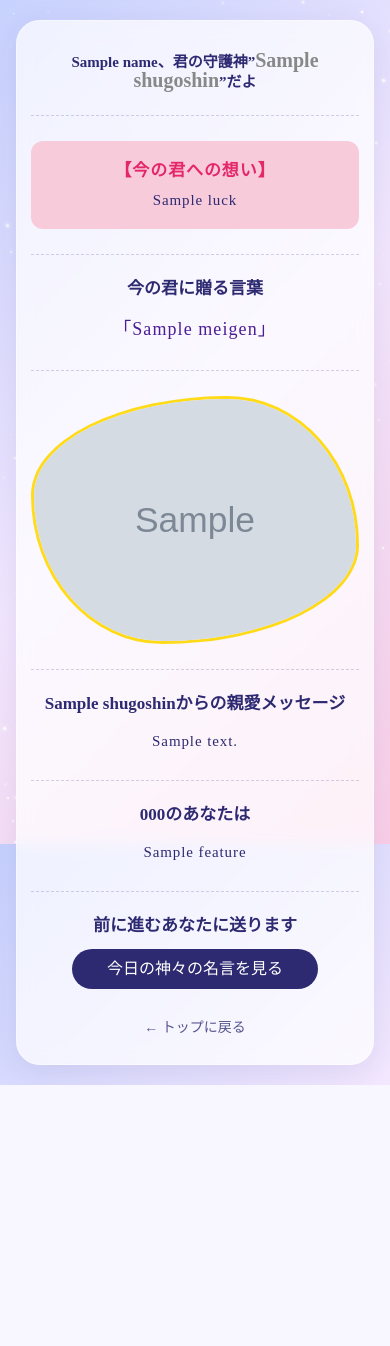
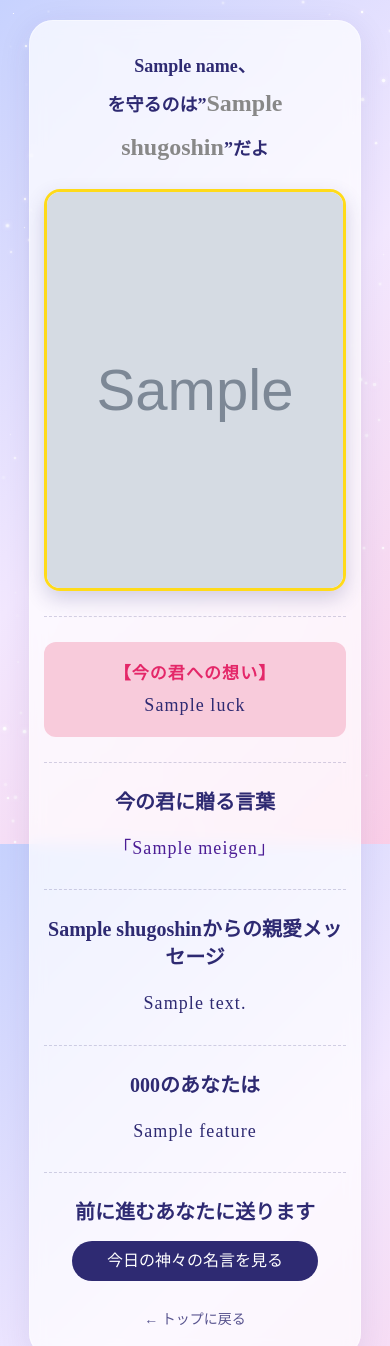
Before and after one commit to mo3-max/fortune-app, a Flask app: template templates/result.html in a window 390 px wide. Shown: the top 1346 px of the page. Before the commit the page ends 1085 px from the top, so only its background shows below. Run offline with Flask 3, Linux system fonts and the light colour scheme; the template is opened without the code that fills it: most values are stand-ins (such as "Sample title", 1, 10 or a date in 2020); grey boxes marked "Sample" are stand-in pictures.

Commit message:
Add files via upload

```diff
--- a/app.py
+++ b/app.py
@@ -4,7 +4,7 @@ import requests
 from datetime import date
 from flask import Flask, flash, redirect, render_template, request
 
-# 📦 【重要】すでにある本物のデータファイルから情報を読み込みます
+# 📦 すでにある本物のデータファイルから情報を読み込み
 from const_data import SHUGOSHIN_INFO
 import messages
 
@@ -17,12 +17,19 @@ except ImportError:
 
 # ⭕ APIキーを取得（Renderの環境変数、または手元の .env から自動取得）
 API_KEY = os.environ.get("OPENAI_API_KEY", "")
+
 # インスタンス生成
 app = Flask(__name__)
 app.secret_key = 'your_secret_key_here'
 
 
-# 結果画面
+# --- 1. トップ画面（入力画面） ---
+@app.route('/')
+def index():
+    return render_template('index.html')
+
+
+# --- 2. 結果画面 ---
 @app.route('/result', methods=['POST'])
 def result():
     name = request.form.get('name', '')
@@ -32,39 +39,34 @@ def result():
     # 💡 エラーがあったかどうかを記録する「目印」（最初はエラーなしのFalse）
     has_error = False
 
-    # 1. 名前の空白チェック
+    # 1. 名前の空白チェック（全角スペースも考慮）
     cleaned_name = name.strip().replace('　', '')
     if not cleaned_name:
-        flash("お名前を入力してね！")
+        flash("お名前を入力してね！", category='message')
         has_error = True  # 💡 すぐに戻らず、目印だけつける
 
     # 2. 星座の未選択チェック
     if not constellation:
-        flash("あなたの星座を選んでね！")
+        flash("あなたの星座を選んでね！", category='message')
         has_error = True  # 💡 目印だけつける
 
     # 3. 気持ちの未選択チェック
     if not mood:
-        flash("今の気分を教えてね！")
+        flash("今の気分を教えてね！", category='message')
         has_error = True  # 💡 目印だけつける
 
-
-    # 💡 【修正】もし1つでもエラーの目印がついていたら、入力データを持って戻る
+    # 💡 もし1つでもエラーの目印がついていたら、入力データを持ってトップに戻る
     if has_error:
-        # 入力されたデータを辞書（連想配列）にまとめます
         entered_data = {
             "name": name,
             "constellation": constellation,
             "mood": mood
         }
-        # エラーメッセージとは別に、このデータも「flash」のポケットに入れます
-        # （引数に category='data' とつけることで、エラー文字と区別できます）
+        # 引数に category='data' とつけることで、HTML側でエラー文字と区別して取得できます
         flash(entered_data, category='data')
-
         return redirect('/')
 
     # ➔ ーーー ここから下は、すべて正常に選ばれたときの処理 ーーー
-    # （info = SHUGOSHIN_INFO.get... などの既存のコードが続きます）
 
     # 星座に合わせた情報を取得（エラー防止のデフォルト値も完備）
     info = SHUGOSHIN_INFO.get(constellation, {
@@ -82,78 +84,67 @@ def result():
     else:
         meigen_list = messages.default_messages
 
-    # # 🔮 【日替わりの魔法】
-    # today_str = date.today().strftime("%Y%m%d")
-    # random.seed(f"{today_str}_{mood}")
-
-    # 今日・その気分の組み合わせで「絶対に固定」された名言と運勢（★）が選ばれます
+    # 今日・その気分の組み合わせでランダムに名言と運勢（★）を選択
     raw_meigen = random.choice(meigen_list)
     selected_luck = random.choice(messages.luck_list)
-
-    # # 📌 ランダムのシード値をノーマル状態にリセット
-    # random.seed(None)
 
     # 選ばれた文章の「{name}」の部分に、実際のユーザー名を流し込む
     selected_meigen = raw_meigen.format(name=name)
 
-    # ==========================================================================
-    # 🌟 【修正箇所】カラー判定の前に、守護神の名前を「info['name']」から正しく取得する
-    # ==========================================================================
+    # 守護神の名前からカラー判定を行う
+
     shugoshin_name = info['name']
 
     if "ゼウス" in shugoshin_name:
-        shugoshin_color = "#d97706"  # キング・ゴールド
-    elif "ヘラ" in shugoshin_name:
-        shugoshin_color = "#7c3aed"  # ロイヤル・パープル
+        shugoshin_color = "#d97706"  # キング・ゴールド（射手座）
+    elif "ヘスティア" in shugoshin_name:
+        shugoshin_color = "#7c3aed"  # ロイヤル・パープル（牡牛座）
     elif "ポセイドン" in shugoshin_name:
-        shugoshin_color = "#2563eb"  # オーシャン・ディープ
-    elif "デメテル" in shugoshin_name:
-        shugoshin_color = "#16a34a"  # リーフ・エメラルド
+        shugoshin_color = "#2563eb"  # オーシャン・ディープ（魚座）
+    elif "アストライア" in shugoshin_name:
+        shugoshin_color = "#16a34a"  # リーフ・エメラルド（乙女座）
     elif "アテナ" in shugoshin_name:
         shugoshin_color = "#1e3a8a"  # インテリ・ネイビー
     elif "アポロン" in shugoshin_name:
-        shugoshin_color = "#ea580c"  # サンシャイン・オレンジ
+        shugoshin_color = "#ea580c"  # サンシャイン・オレンジ（獅子座）
     elif "アルテミス" in shugoshin_name:
-        shugoshin_color = "#2dd4bf"  # ルナ・ミント
+        shugoshin_color = "#2dd4bf"  # ルナ・ミント（蟹座）
     elif "アレス" in shugoshin_name:
-        shugoshin_color = "#dc2626"  # パッション・レッド
+        shugoshin_color = "#dc2626"  # パッション・レッド（牡羊座）
     elif "アフロディーテ" in shugoshin_name:
-        shugoshin_color = "#f43f5e"  # ラブリー・ローズ
-    elif "ヘファイストス" in shugoshin_name:
-        shugoshin_color = "#9f1239"  # スモーキー・ガーネット
+        shugoshin_color = "#f43f5e"  # ラブリー・ローズ（天秤座）
+    elif "ハデス" in shugoshin_name:
+        shugoshin_color = "#9f1239"  # スモーキー・ガーネット（蠍座）
     elif "ヘルメス" in shugoshin_name:
-        shugoshin_color = "#eab308"  # カナリア・イエロー
-    elif "ディオニュソス" in shugoshin_name:
-        shugoshin_color = "#c084fc"  # マゼンタ・ワイン
+        shugoshin_color = "#eab308"  # カナリア・イエロー（双子座）
+    elif "クロノス" in shugoshin_name:
+        shugoshin_color = "#5c537d"  # ミッドナイト・シャドウ（山羊座）
+    elif "ウラヌス" in shugoshin_name:
+        shugoshin_color = "#c084fc"  # マゼンタ・ワイン（水瓶座）
     else:
-        shugoshin_color = "#6366f1"  # 万が一のときのデフォルト（インディゴ）
+        shugoshin_color = "#6366f1"  # デフォルト（インディゴ）
 
-    # 💡 『shugoshin』という1つのオブジェクト（辞書型）に名前とカラーをまとめます
+    # 💡 『shugoshin』という1つのオブジェクト（辞書型）に荷物をまとめます
     shugoshin_data = {
         'name': shugoshin_name,
         'color': shugoshin_color,
-        'image': info['image'],      # 💡 これらも一緒にまとめておくと、さらにFlask版らしくスッキリします！
+        'image': info['image'],
         'feature': info['feature'],
         'message': info['message']
     }
 
-    # ==========================================================================
-    # 🌟 【これぞFlask版！】荷物がすっきりまとまった美しいリターン
-    # ==========================================================================
+    # 荷物をまとめてスッキリHTMLへリターン
     return render_template(
         'result.html',
-        shugoshin=shugoshin_data,  # 👈 これ1つ送るだけで、名前、色、画像、メッセージが全部HTMLに届きます！
+        shugoshin=shugoshin_data,  # 名前、色、画像、メッセージが全部ここに入っています
         name=name,
         constellation=constellation,
         meigen=selected_meigen,
         luck=selected_luck
     )
-# 入力画面
-@app.route('/')
-def index():
-    return render_template('index.html')
 
-# --- 翻訳用の関数（Flaskのルートの外に置きます） ---
+
+# --- 3. 翻訳用の補助関数（APIルートの外に配置） ---
 def translate_to_japanese(text):
     try:
         # Google翻訳の無料枠を利用するURL
@@ -165,10 +156,10 @@ def translate_to_japanese(text):
         print(f"翻訳エラー: {e}")
         return text
 
-# --- 結果画面から別画面の名言へ ---
+
+# --- 4. 神々の名言画面（外部API連携） ---
 @app.route('/quote')
 def quote():
-
     # 💡 ここを True にするとテスト用、False にすると本番用（API使用）
     test_mode = False
 
@@ -177,22 +168,23 @@ def quote():
         quote_text = "【テスト表示】無限の可能性を信じれば、道は自ずと開けるでしょう。"
         author_name = "テストの守護神"
     else:
+        # 🛠️ 【インデント修正完了】本番用APIの処理を正しいインデント位置へ補正しました
         url = 'https://api.thousand-api.com/v1/quotes/random'
         headers = {
             'x-api-key': API_KEY,
             'Content-Type': 'application/json'
-    }
+        }
 
         try:
-        # 1. APIから本物のデータを取得
+            # 1. APIから本物のデータを取得
             response = requests.get(url, headers=headers, timeout=5)
             data = response.json()
 
-        # 2. 英語の名言と著者名を取得
+            # 2. 英語の名言と著者名を取得
             original_quote = data.get('content', 'Believe in yourself.')
             author_name = data.get('author', 'Unknown')
 
-        # 3. 英語を日本語に翻訳する（上の関数を呼び出し、引数にoriginal_quoteを渡す）
+            # 3. 英語を日本語に翻訳
             quote_text = translate_to_japanese(original_quote)
 
         except Exception as e:
@@ -203,5 +195,6 @@ def quote():
     # 4. 翻訳済みの名言を画面に送る
     return render_template('quote.html', quote=quote_text, author=author_name)
 
+
 if __name__ == '__main__':
     app.run(debug=True)
--- a/messages.py
+++ b/messages.py
@@ -1,5 +1,5 @@
 # ==========================================================================
-# 癒やしランク（運勢）のリスト（重複を整理して14種類に洗練）
+# 🔮 癒やしランク（運勢）のリスト（重複を整理して14種類に洗練）
 # ==========================================================================
 luck_list = [
     "シンクロ率 ★★★★★",
@@ -22,6 +22,7 @@ luck_list = [
 # 💡 各メッセージ（{name}をすべてに配置し、一人称を「僕」に統一）
 # ==========================================================================
 
+# 😫 今の気分：疲れた
 tired_messages = [
     "{name}、今日はもう頑張らなくていいよ。ゆっくり休もう。",
     "完璧じゃなくていいんだよ、{name}。今日生きただけで100点満点！",
@@ -31,6 +32,7 @@ tired_messages = [
     "そんなに無理をしなくていいんだよ、{name}。今は全部忘れて、僕の隣で甘えていいんだよ。"
 ]
 
+# 🥰 今の気分：うれしい・ハッピー
 happy_messages = [
     "{name}のその笑顔、僕も元気をもらえるよ！",
     "君が嬉しいと、僕の心もパッと明るくなるんだ。ありがとう、{name}。",
@@ -40,6 +42,7 @@ happy_messages = [
     "{name}の笑顔を見ているだけで、僕の世界はこんなにも輝くんだ。このままずっと、笑い合っていようね。"
 ]
 
+# 😐 今の気分：普通・その他（デフォルト）
 default_messages = [
     "{name}、僕が隣にいるよ。だから大丈夫。",
     "不安なときは僕の名前を呼んで。いつも{name}の隣にいるよ。",
--- a/static/css/style.css
+++ b/static/css/style.css
@@ -42,10 +42,8 @@ body {
 }
 
 /* ==========================================================================
-   2. 枠組み（.wrapper）と共通カードUI（PC版ベース）
+   2. 枠組みと共通カードUI（PC版ベース）
    ========================================================================== */
-
-
 .fortune-card {
     background-color: var(--card-white);
     backdrop-filter: blur(8px);
@@ -107,12 +105,14 @@ h1 {
     margin-top: 10px;
     margin-bottom: 25px;
     font-weight: bold;
+    line-height: 1.4;
 }
 
 .fortune-card h3 {
     font-size: 20px !important;
     margin-bottom: 16px;
     margin-top: 30px;
+    line-height: 1.4;
 }
 
 .luck-text strong {
@@ -128,6 +128,7 @@ h1 {
     margin-bottom: 20px;
     word-break: keep-all !important;
     overflow-wrap: break-word !important;
+    line-height: 1.6;
 }
 
 .god-intro strong {
@@ -144,8 +145,6 @@ h1 {
     line-height: 1.8;
     letter-spacing: 0.06em;
     word-break: keep-all;
-
-
     overflow-wrap: anywhere;
 }
 
@@ -285,7 +284,7 @@ h1 {
     color: #9ca3af;
 }
 
-/* キラキラ・流れ星アニメーション */
+/* --- キラキラ・流れ星アニメーション --- */
 #sparkle-container,
 .stars {
     position: fixed;
@@ -361,34 +360,20 @@ h1 {
     animation-delay: 6s;
 }
 
-/* 📌 3本目のスタート位置を「右下の空きスペース」に */
 .star-3 {
     position: absolute;
-    /* 元の流れ星と重ねるおまじない */
     bottom: 20%;
-    /* 💡 画面の下から10%の位置 */
     right: 25%;
-    /* 💡 画面の右から15%の位置 */
-
-    /* 1本目の滑らかなアニメーション設定（cssShoot1）をそのまま使います */
     animation: cssShoot1 7s linear infinite;
     animation-delay: 1s;
-    /* スタートを1秒ずらす */
 }
 
-/* 📌 4本目のスタート位置を「右下の空きスペース」に変更 */
 .star-4 {
     position: absolute;
     bottom: 10%;
-    /* 💡 3本目より少し高め */
     right: 15%;
-    /* 💡 3本目より少し左寄りに配置 */
-
-    /* 1本目の滑らかなアニメーション設定（cssShoot1）をそのまま使います */
     animation: cssShoot1 9s linear infinite;
-    /* 少しゆっくり流す */
     animation-delay: 5s;
-    /* スタートを5秒ずらす */
 }
 
 @keyframes cssShoot1 {
@@ -468,28 +453,20 @@ h1 {
     font-size: 15px;
 }
 
-
 /* ==========================================================================
    🌌 名言画面：更新案内の文字デザイン
    ========================================================================== */
 .update-notice {
     margin-top: 20px;
-    /* 名言（著者名）との間に少し隙間をあける */
     margin-bottom: 20px;
-    /* ボタンとの間に少し隙間をあける */
     padding: 0 10px;
-    /* 左右にほんの少し余白をつける */
     text-align: center;
-    /* 文字を真ん中に寄せる */
 }
 
 .update-notice p {
     font-size: 0.7rem;
-    /* 文字を少し小さくして上品にする */
     color: #5c537d;
-    /* 💡文字の色を「少し透明な白」にして夜空に馴染ませる */
     line-height: 1.5;
-    /* 行間を広げて読みやすくする */
 }
 
 /* ==========================================================================
@@ -498,8 +475,7 @@ h1 {
 @media screen and (max-width: 780px) {
 
     .fortune-card {
-        width: 92%;
-        /* 📱 スマホ画面の左右にほどよい隙間をキープ */
+        width: 85%;
         max-width: 500px;
         /* 📱 横に広がりすぎず、綺麗に縦長に収まるサイズ */
         padding: 30px 15px;
@@ -528,10 +504,12 @@ h1 {
         box-sizing: border-box;
     }
 
-    /* スマホ用フォントサイズ一括調整 */
+    /* スマホ用フォントサイズ調整 */
     .fortune-card h3 {
-        font-size: 17px !important;
+        font-size: 20px !important;
+        /* 💡 17px から 20px に拡大 */
         margin-top: 20px;
+        line-height: 1.4;
     }
 
     .luck-text strong {
@@ -539,26 +517,48 @@ h1 {
     }
 
     .god-intro p {
-        font-size: 18px !important;
+        font-size: 22px !important;
+        /* 💡 18px から 22px に拡大（名前がバシッと目立ちます） */
+        line-height: 1.5;
     }
 
     .god-intro strong {
-        font-size: 20px !important;
+        font-size: 24px !important;
+        /* 💡 20px から 24px に拡大 */
     }
 
     .fortune-card p,
     .quote-text,
     .main-message,
     .constellation-info p {
-        font-size: 15px !important;
+        font-size: 18px !important;
+        /* 💡 15px から 18px に拡大（小説のようにゆったり読めます） */
+        line-height: 1.8;
     }
 
+    /* スマホ版：画像を囲む枠の調整 */
     .shugoshin-image {
-        margin: 15px 0;
+        width: 100%;
+        margin: 20px auto !important;
+    }
+
+    /* スマホ版：画像を縦長の長方形に変更する */
+    .shugoshin-image img {
+        width: 100% !important;
+        /* 🛠️ PC版の特殊な変形角丸（/付き）を、スマホ版で長方形の綺麗な角丸へ完全にリセット */
+        border-radius: 16px 16px 16px 16px / 16px 16px 16px 16px !important;
+        /* 縦横の比率（アスペクト比）を「横3：縦4」の綺麗な縦長に固定 */
+        aspect-ratio: 3 / 4 !important;
+        /* 画像が縦長に引き伸ばされて歪むのを防ぎ、中央を綺麗にトリミング */
+        object-fit: cover !important;
+        /* ゴールドの枠線をスマホで見ても綺麗に引き締まる太さに調整 */
+        border: 3px solid rgba(255, 215, 0, 0.9) !important;
+        box-shadow: 0 8px 20px rgba(46, 42, 114, 0.2) !important;
     }
 
     .quote-section p.quote-card-text {
-        font-size: 20px !important;
+        font-size: 24px !important;
+        /* 💡 20px から 24px に拡大 */
         line-break: strict !important;
         line-height: 1.6 !important;
         text-align: center !important;
@@ -572,12 +572,14 @@ h1 {
     }
 
     .fortune-card h2 {
-        font-size: 20px !important;
+        font-size: 24px !important;
+        /* 💡 20px から 24px に拡大 */
         color: #4c1d95 !important;
         font-weight: bold !important;
         margin-top: 10px !important;
         margin-bottom: 25px !important;
         text-align: center !important;
+        line-height: 1.4;
     }
 
     .sp-only {
@@ -588,19 +590,18 @@ h1 {
         left: 5%;
     }
 
-    /* ⭕ スマホ版の更新案内をさらに小さく、上品に馴染ませる設定 */
+    /* ⭕ スマホ版の更新案内を限界まで小さく、背景に溶け込ませる設定 */
     .update-notice p {
-        font-size: 0.7rem;
-        /* 制限に引っかからない絶妙な小ささ */
-        color: rgba(92, 83, 125, 0.5);
-        /* 💡色を少しだけ透明(0.5)にして、目立たなくします */
+        font-size: 10px !important;
+        color: rgba(92, 83, 125, 0.4) !important;
+        /* 💡 透明度を0.4にして背景に馴染ませる */
         line-height: 1.2;
-        /* 0にせず、ほんの少しだけ行間を持たせる */
         margin: 0;
-        /* 余計な上下の隙間をリセット */
     }
 }
 
+/* --- スマホ用タイトルアニメーション --- */
+@media screen and (max-width: 780px) {
     @keyframes titleGlowMobile {
 
         0%,
@@ -623,5 +624,5 @@ h1 {
         80% {
             text-shadow: 0px -1px 0 var(--text-dark-purple), 0px 1px 0 var(--text-dark-purple), -1px 0px 0 var(--text-dark-purple), 1px 0px 0 var(--text-dark-purple), -1px -1px 0 var(--text-dark-purple), 1px -1px 0 var(--text-dark-purple), -1px 1px 0 var(--text-dark-purple), 1px 1px 0 var(--text-dark-purple), 0 0 12px var(--champagne-gold), 0 0 25px var(--champagne-gold), 0 0 45px rgba(253, 230, 138, 0.8);
         }
-
     }
+}
--- /dev/null
+++ b/static/js/result.js
@@ -0,0 +1,16 @@
+// 🌌 画面の読み込みが完了した時の処理
+$(window).on('load', function () {
+
+    // 1️⃣ 【最上部へスクロール】
+    // 画面が100%完全に読み込み終わったら一番上へ弾く（少し余裕を持たせて100ミリ秒後に実行）
+    setTimeout(function () {
+        window.scrollTo(0, 0);
+    }, 100);
+
+    // 2️⃣ 【文字色を変える魔法】
+    // 各要素が持つ「data-color」の値を読み取って、自分自身の文字色（color）に自動反映
+    $('.shugoshin-highlight').css('color', function () {
+        return $(this).data('color');
+    });
+
+});
--- a/templates/result.html
+++ b/templates/result.html
@@ -4,7 +4,7 @@
 <head>
     <meta charset="UTF-8">
     <meta name="viewport" content="width=device-width, initial-scale=1.0">
-    <title>守護神男子からの言葉</title>
+    <title>星座守護神男子からの言葉</title>
     <link rel="preconnect" href="https://fonts.googleapis.com">
     <link rel="preconnect" href="https://fonts.gstatic.com" crossorigin>
     <link href="https://fonts.googleapis.com/css2?family=M+PLUS+Rounded+1c:wght@700&display=swap" rel="stylesheet">
@@ -15,12 +15,18 @@
 
 <body>
     <div class="stars"></div>
+
     <div class="container">
         <div class="fortune-card">
+
             <section class="god-intro">
-                <p>{{ name }}、君の守護神”<strong class="shugoshin-highlight" data-color="{{ shugoshin.color }}">{{
-                        shugoshin.name }}</strong>”だよ</p>
+                <p>{{ name }}、<br class="sp-only">を守るのは”<strong class="shugoshin-highlight"
+                        data-color="{{ shugoshin.color }}">{{ shugoshin.name }}</strong>”だよ</p>
             </section>
+
+            <div class="shugoshin-image">
+                <img src="{{ url_for('static', filename='images/' + shugoshin.image) }}" alt="{{ shugoshin.name }}">
+            </div>
 
             <hr>
 
@@ -34,12 +40,6 @@
                 <h3>今の君に贈る言葉</h3>
                 <p class="quote-text">「{{ meigen }}」</p>
             </section>
-
-            <hr>
-
-            <div class="shugoshin-image">
-                <img src="{{ url_for('static', filename='images/' + shugoshin.image) }}" alt="{{ shugoshin.name }}">
-            </div>
 
             <hr>
 
@@ -67,23 +67,11 @@
             </div>
 
         </div>
+    </div>
 
-    </div>
+    <script src="https://code.jquery.com/jquery-3.6.0.min.js"></script>
     <script src="{{ url_for('static', filename='js/sparkle.js') }}"></script>
-    <script src="https://code.jquery.com/jquery-3.6.0.min.js"></script>
-    <script>
-        // 💡 画面が100%完全に読み込み終わったら（画像やエフェクトも含めて）実行する
-        $(window).on('load', function () {
-            // さらに100ミリ秒（0.1秒）だけ意図的にタイミングを遅らせて、確実に一番上へ弾く
-            setTimeout(function () {
-                window.scrollTo(0, 0);
-            }, 100);
-        });
-
-        // 文字色を変える魔法（これはそのままで大丈夫です！）
-        $('.shugoshin-highlight').css('color', $('.shugoshin-highlight').data('color'));
-    </script>
-</body>
+    <script src="{{ url_for('static', filename='js/result.js') }}"></script>
 </body>
 
 </html>
```
Also changed, not shown: const_data.py (+76 -75 lines), static/js/shooting_stars.js (+19 -13 lines), templates/index.html (+8 -17 lines), templates/quote.html (+5 -3 lines). Lines whose indentation alone changed are shown as unchanged.
